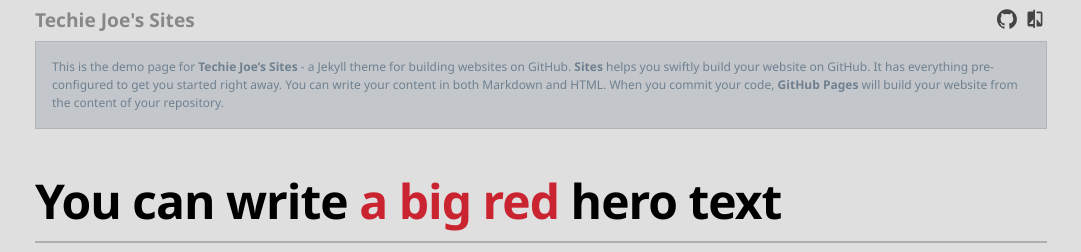
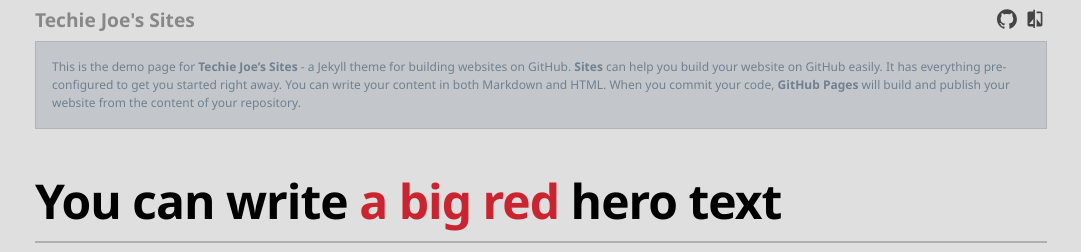
Before and after one commit to techie-joe/sites, a Jekyll site: the page built from pages/demo.md, in a window 1280 px wide. Shown: the top 252 px of the page, without its empty margins (99-1180 px from the left). Built offline with Jekyll 4.4.1, drawn with Linux system fonts in a browser that asks for light colours; our own code applies the rules of GitHub Pages for plain Markdown files; comment, search, counter and statistics services are not loaded.

Commit message:
Update demo.md

```diff
--- a/pages/demo.md
+++ b/pages/demo.md
@@ -4,7 +4,7 @@ description: Techie Joe's Sites Demo Page
 ---
 {%- if page.theme!="primer" %}{% assign use_base_theme = true %}{% endif -%}
 
-This is the demo page for **Techie Joe’s Sites** - a Jekyll theme for building websites on GitHub. **Sites** helps you swiftly build your website on GitHub. It has everything pre-configured to get you started right away. You can write your content in both Markdown and HTML. When you commit your code, **GitHub Pages** will build your website from the content of your repository.
+This is the demo page for **Techie Joe’s Sites** - a Jekyll theme for building websites on GitHub. **Sites** can help you build your website on GitHub easily. It has everything pre-configured to get you started right away. You can write your content in both Markdown and HTML. When you commit your code, **GitHub Pages** will build and publish your website from the content of your repository.
 {: .bg-secondary.p-3.text-slategray.text-small }
 
 <h1 class="hero" id="_hero-title">You can write <span class="text-red">a big red</span> hero text</h1>
```
